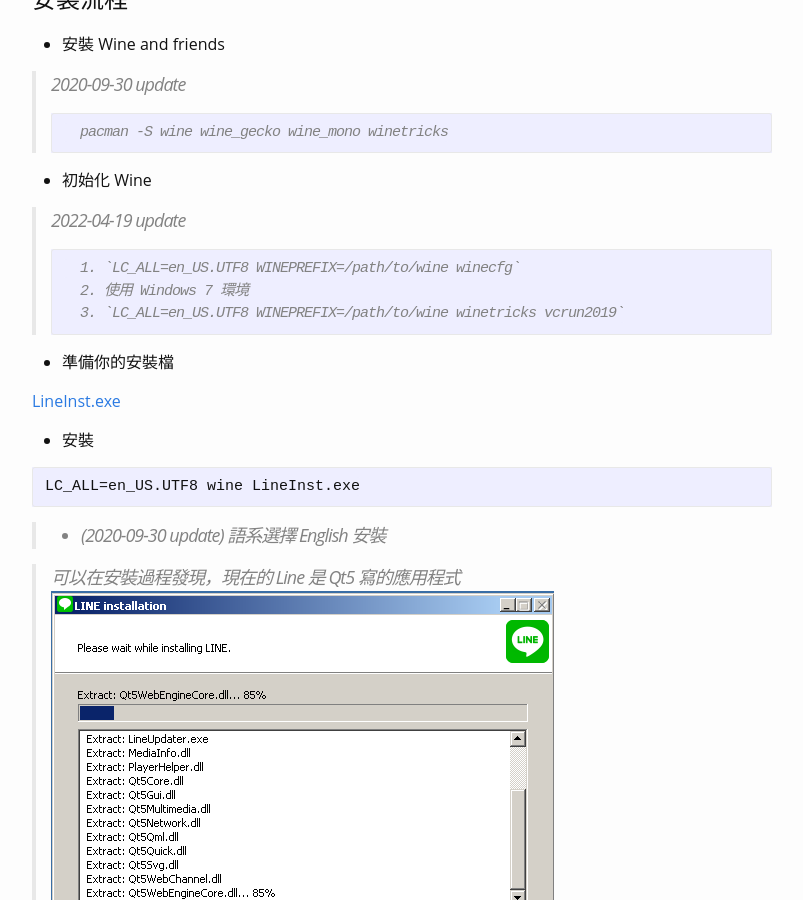
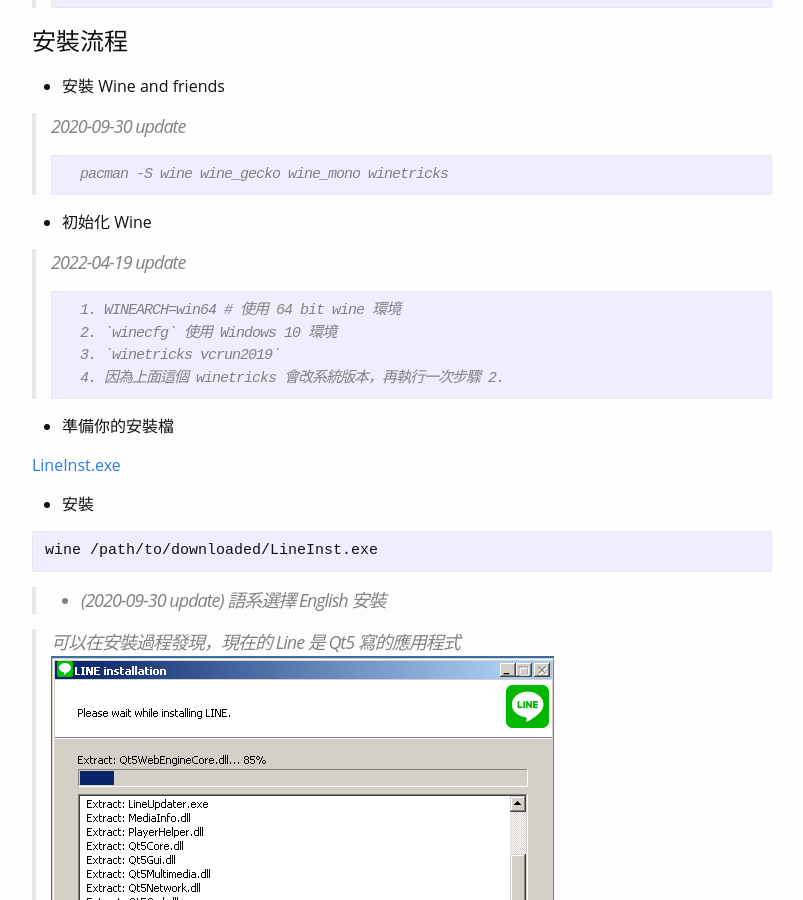
Before and after one commit to Brli/brli.github.io, a Jekyll site: the page built from _posts/2022-04-19-linux-wine-line.markdown, in a window 1280 px wide and 900 px high, scrolled down 1161 px. Shown: the whole window, without its empty margins (238-1041 px from the left). Built offline with Jekyll 4.4.1, drawn with Linux system fonts in a browser that asks for light colours; nearby versions of some CDN libraries; comment, search, counter and statistics services are not loaded; some of the changed text lies outside the part shown.

Commit message:
update info on using wine for naver line

````diff
--- a/_posts/2022-04-19-linux-wine-line.markdown
+++ b/_posts/2022-04-19-linux-wine-line.markdown
@@ -8,6 +8,8 @@
 TL;DR
 
   遇到 i18n 問題， `LC_ALL=en_US.UTF8` 下去就對了！
+
+> 2022-08-10 不需要了，正常語系皆可
 
 Brief Look
 ![wine-line.png](/assets/wine-line.png)
@@ -43,9 +45,10 @@
 
 > 2022-04-19 update
 ```
-  1. `LC_ALL=en_US.UTF8 WINEPREFIX=/path/to/wine winecfg`
-  2. 使用 Windows 7 環境
-  3. `LC_ALL=en_US.UTF8 WINEPREFIX=/path/to/wine winetricks vcrun2019`
+  1. WINEARCH=win64 # 使用 64 bit wine 環境
+  2. `winecfg` 使用 Windows 10 環境
+  3. `winetricks vcrun2019`
+  4. 因為上面這個 winetricks 會改系統版本，再執行一次步驟 2.
 ```
 
 - 準備你的安裝檔
@@ -55,7 +58,7 @@
 - 安裝
 
 ```
-LC_ALL=en_US.UTF8 wine LineInst.exe
+wine /path/to/downloaded/LineInst.exe
 ```
 
 > - (2020-09-30 update) 語系選擇 English 安裝
@@ -131,3 +134,9 @@
 
 - 更新版號
 - 注意：不要使用 Windows 10 環境，不然會被更新至 7.x 版，有反破解
+
+# (2022-08-10 Update)
+
+- 修正環境：不用再使用特定語系
+- 修正環境：使用 Windows 10 x64 系統
+- 關於反破解：參考[這篇](/2022/08/25/linux-wine-line.html)
````
Also changed, not shown: _posts/2022-08-25-linux-wine-line.markdown (added, +28 -0 lines).
